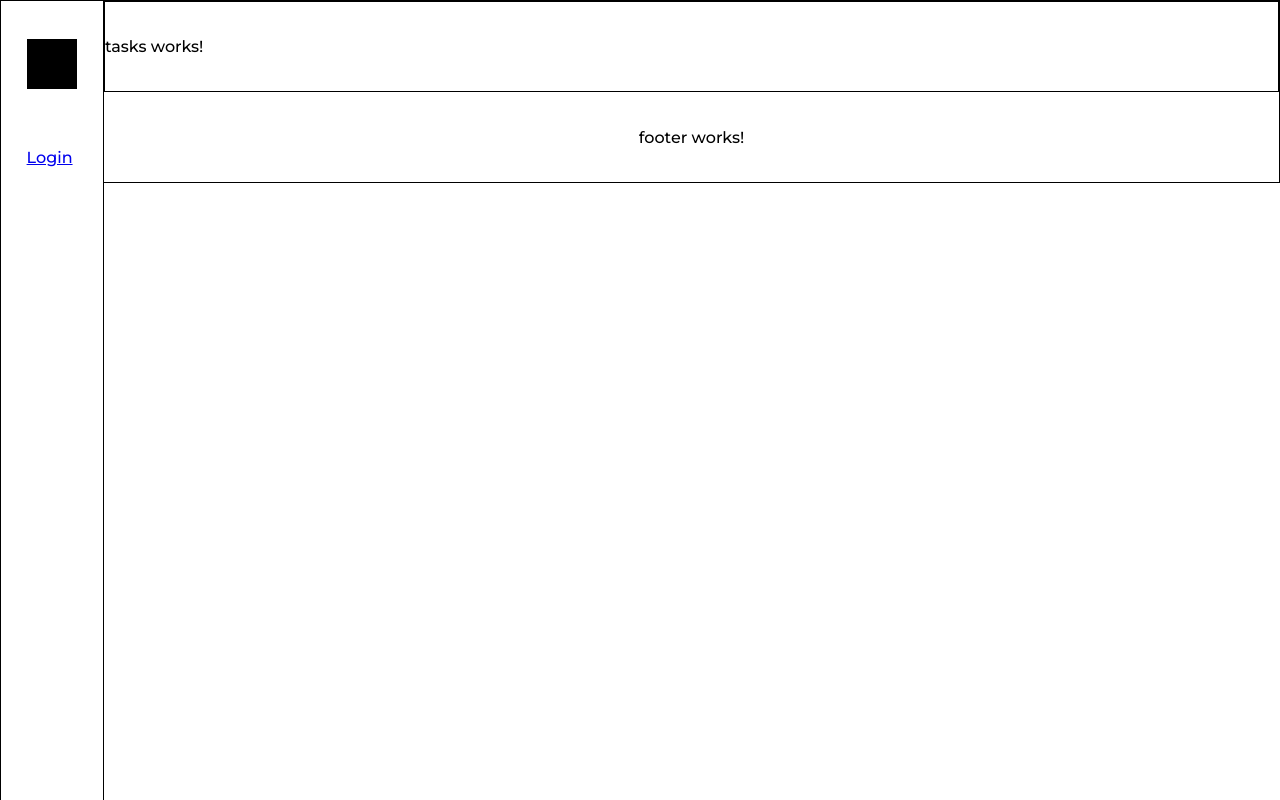
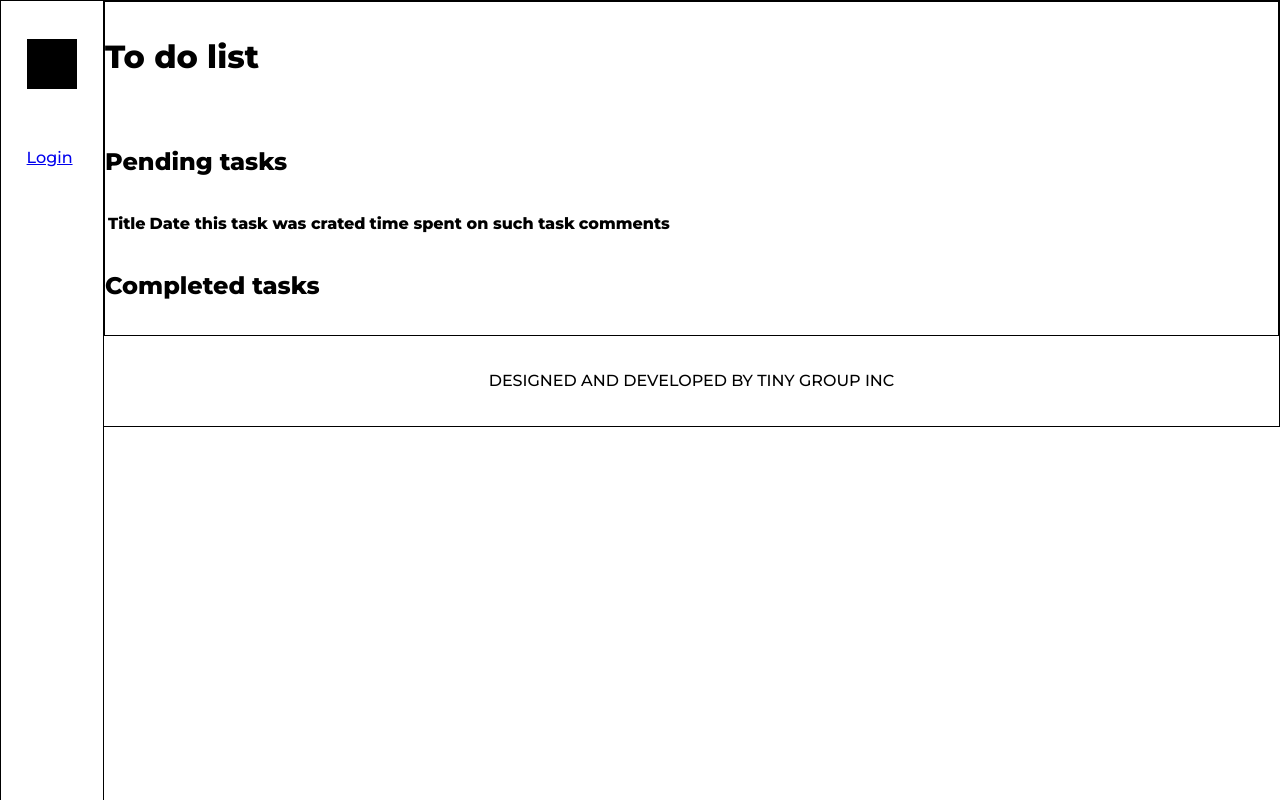
Before and after one commit to Katherine-svg/pomodoro_app, an Angular app in the folder frontend/pomodoro/: page /tasks in a window 1280 px wide. Built offline with nearby package versions, Linux system fonts and the light colour scheme.

Commit message:
working aroung log in functionality and tasks

```diff
--- a/frontend/pomodoro/src/app/components/account/acc-settings/acc-settings.component.html
+++ b/frontend/pomodoro/src/app/components/account/acc-settings/acc-settings.component.html
@@ -1 +1,12 @@
-<p>acc-settings works!</p>
+
+<h1>Account settings</h1>
+
+<h2>Username</h2>
+
+<h2>Password</h2>
+
+<h2>Email</h2>
+
+<h6>disable account</h6>
+
+<h6>delete account</h6>
--- a/frontend/pomodoro/src/app/components/account/login/login.component.html
+++ b/frontend/pomodoro/src/app/components/account/login/login.component.html
@@ -3,9 +3,24 @@
 <form #f="ngForm" (ngSubmit)="login(f)" novalidate>
 
     <label>Username</label>
-    <input type="text" name="username" ngModel required #username="ngModel" />
+    <input type="text" name="username" ngModel #username="ngModel"
+    required minlength="4" />
     <label>Password</label>
     <input type="password" name="password" ngModel />
+
+
+    <div *ngIf="this.status == 'INVALID'">
+
+            <div *ngIf="username.errors?.required">
+                Name is required.
+            </div>
+            <!--
+            <div *ngIf="username.errors?.minlength">
+                Name must be at least 4 characters long.
+            </div>
+        -->
+
+    </div>
 
     <hr>
 
--- a/frontend/pomodoro/src/app/components/account/login/login.component.ts
+++ b/frontend/pomodoro/src/app/components/account/login/login.component.ts
@@ -1,6 +1,6 @@
 import { Component, OnInit, EventEmitter, Output } from '@angular/core';
 import { Router } from '@angular/router';
-import { NgForm } from '@angular/forms';
+import { NgForm, FormGroup, Validators, FormControl } from '@angular/forms';
 
 @Component({
   selector: 'app-login',
@@ -8,19 +8,36 @@ import { NgForm } from '@angular/forms';
   styleUrls: ['./login.component.css']
 })
 export class LoginComponent implements OnInit {
+  loginForm: any;
+  username: any;
+
+  status: string;
 
   constructor(
     private router: Router
   ) { }
 
   ngOnInit(): void {
+
   }
 
   login(f: NgForm) {
-    console.log(f.value.username)
-    console.log(f.value.password)
+
+    this.loginForm = new FormGroup({
+      'username': new FormControl(this.username, [
+        Validators.required
+        // , Validators.minLength(4)
+      ])
+    });
+
+    this.status = this.loginForm.status
+
+    if (!(f.value.username == "")) {
+   // console.log(f.value.username)
+   // console.log(f.value.password)
     sessionStorage.setItem("currentuser", f.value.username)
     this.router.navigate(['/pomodoro-clock'])
   }
+  }
 
 }
--- a/frontend/pomodoro/src/app/components/core-appservices/archive/archive.component.html
+++ b/frontend/pomodoro/src/app/components/core-appservices/archive/archive.component.html
@@ -1 +1,2 @@
-<p>archive works!</p>
+
+<h1>HISTORY UNDERCONSTRUCTION</h1>
--- a/frontend/pomodoro/src/app/components/core-appservices/pomodoro-clock/pomodoro-clock.component.ts
+++ b/frontend/pomodoro/src/app/components/core-appservices/pomodoro-clock/pomodoro-clock.component.ts
@@ -7,6 +7,9 @@ import { Task, Intervals } from 'src/app/shared/models/model';
   styleUrls: ['./pomodoro-clock.component.css']
 })
 export class PomodoroClockComponent implements OnInit {
+
+  // TODO look to see if there is any major changes I need to make
+  // TODO look for when to persist to database and how to manage exiting pomodoro component
 
   // task form variables
   goal: string
@@ -114,6 +117,9 @@ pomodoroTotal: number = 0
       console.log("long break pomodoroCount"+this.pomodoroCount)
 
       if (time == this.longBreak) {
+
+                  // update pomodoro here to be sent to the database
+
                     this.pomodoroTotal += this.pomodoroCount
                     this.pomodoroCount = 1
                     this.pomodoroComplete = 0
@@ -171,4 +177,17 @@ pomodoroTotal: number = 0
     this.task = new Task(this.goal, new Date)
   }
 
+   // update task with every pomodoro
+
+  update(task) {
+    console.log(task)
+    this.getTask(task)
+  }
+
+  // get resent task id
+
+  getTask(task) {
+
+  }
+
 }
--- a/frontend/pomodoro/src/app/components/core-appservices/tasks/tasks.component.html
+++ b/frontend/pomodoro/src/app/components/core-appservices/tasks/tasks.component.html
@@ -1 +1,12 @@
-<p>tasks works!</p>
+<h1>To do list</h1>
+
+<h2>Pending tasks</h2>
+<table>
+    <!-- ORDERED BY DATE -->
+    <th>Title</th>
+    <th>Date this task was crated</th>
+    <!-- REMEMBER TO CHANGE LANGUAGE HERE-->
+    <th>time spent on such task</th>
+    <th>comments</th>
+</table>
+<h2>Completed tasks</h2>
--- a/frontend/pomodoro/src/app/components/footer/footer.component.html
+++ b/frontend/pomodoro/src/app/components/footer/footer.component.html
@@ -1,3 +1,3 @@
 <div id="credits">
-<p>footer works!</p>
+<p>DESIGNED AND DEVELOPED BY TINY GROUP INC</p>
 </div>
```
